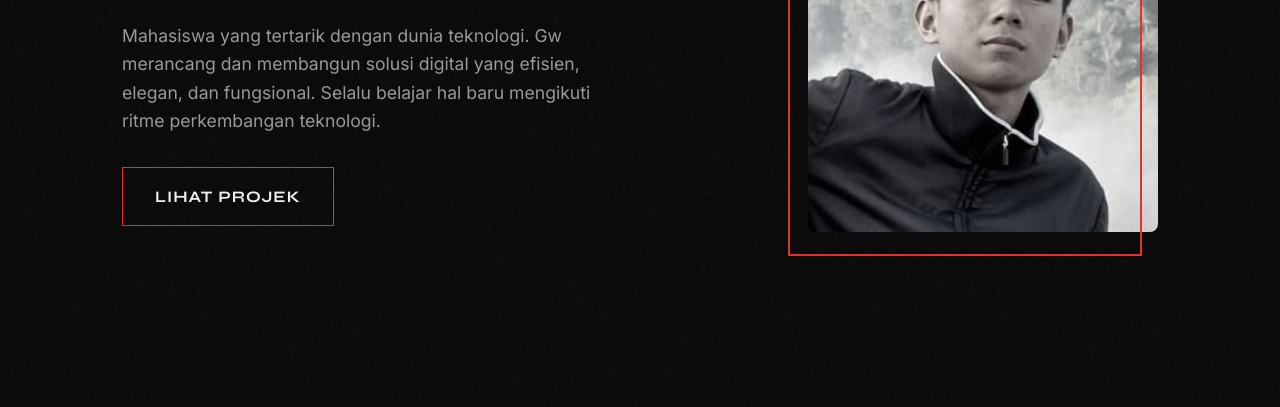
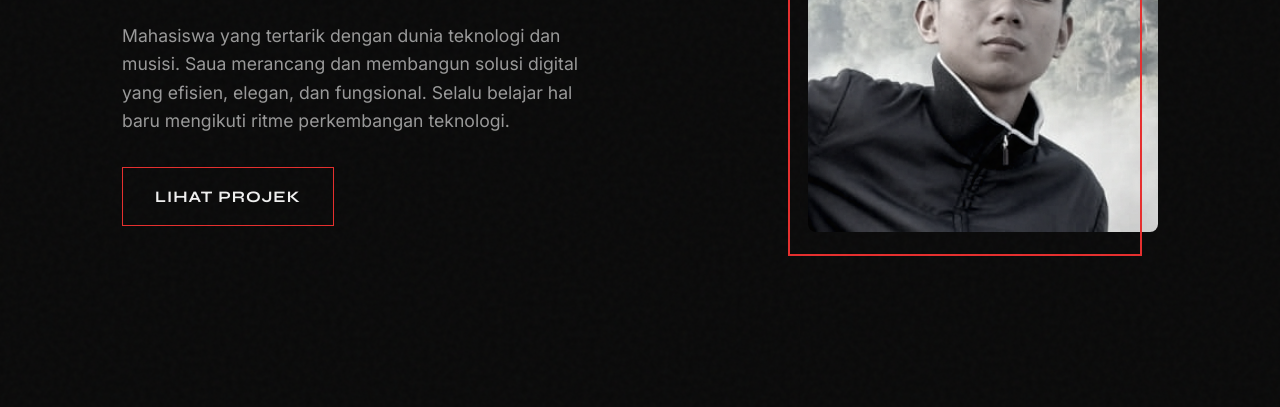
Before and after one commit to xenocirt-maker/fortofolio-abdul-hasan-as-syazali-, a plain HTML site: page index.html in a window 1280 px wide. Shown: the part 393-800 px from the top of the page. Drawn offline with Linux system fonts and the light colour scheme.

Commit message:
Update index.html

```diff
--- a/index.html
+++ b/index.html
@@ -474,7 +474,7 @@
                 <h1 class="glitch-hover">Abdul Hasan</h1>
                 <h3>Web Developer & Problem Solver</h3>
                 <br>
-                <p>Mahasiswa yang tertarik dengan dunia teknologi. Gw merancang dan membangun solusi digital yang efisien, elegan, dan fungsional. Selalu belajar hal baru mengikuti ritme perkembangan teknologi.</p>
+                <p>Mahasiswa yang tertarik dengan dunia teknologi dan musisi. Saua merancang dan membangun solusi digital yang efisien, elegan, dan fungsional. Selalu belajar hal baru mengikuti ritme perkembangan teknologi.</p>
                 <a href="#projects" class="btn" data-hover>Lihat Projek</a>
             </div>
             <div class="hero-image" data-hover>
```
